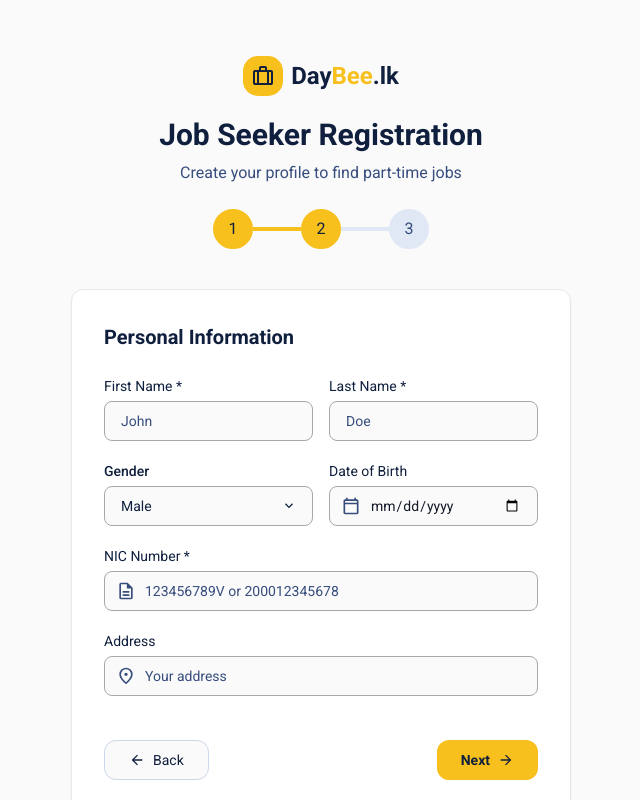
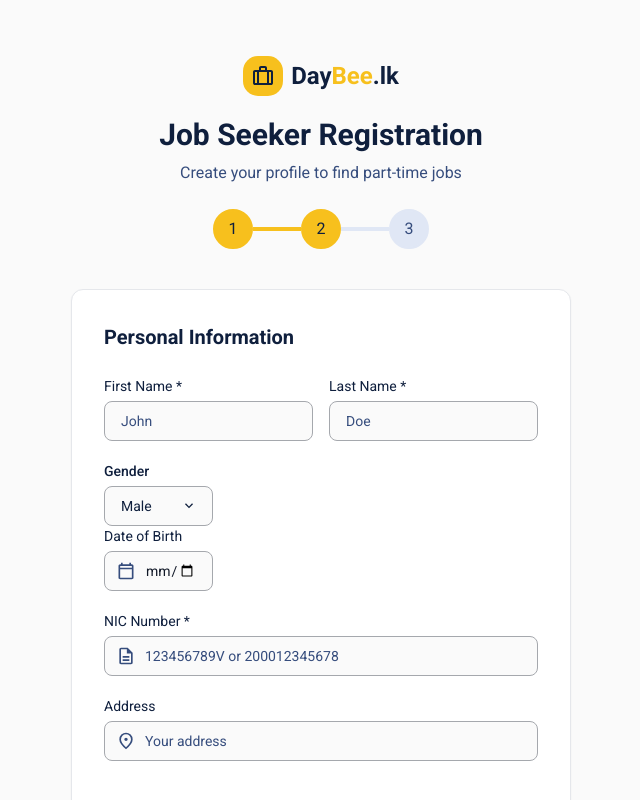
Before and after one commit to JayaniAnu10/Smart-Part-time-job-finder, a React (Vite) app in the folder frontend/part-time-react/: page /jobseeker/register/step2 in a window 1280 px wide. Shown: the top 800 px of the page, without its empty margins (319-959 px from the left). Built offline with nearby package versions, Linux system fonts and the light colour scheme.

Commit message:
Update JobSeekerStep2 page

```diff
--- a/frontend/part-time-react/src/pages/jobseeker-registration/JobSeekerStep2.tsx
+++ b/frontend/part-time-react/src/pages/jobseeker-registration/JobSeekerStep2.tsx
@@ -57,7 +57,7 @@ export default function JobSeekerStep2() {
             </div>
           </div>
 
-           <div className="flex gap-4">
+           <div className="w-1/2 relative">
             <div className="w-1/2">
               <SelectField
                 label="Gender"
```
